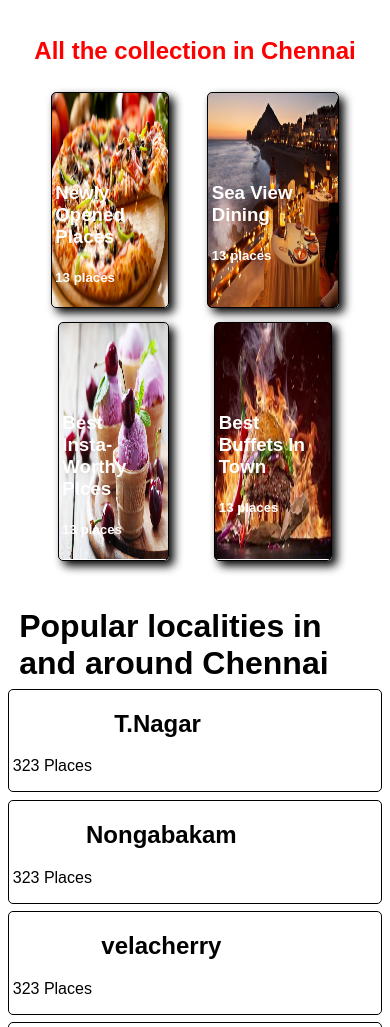
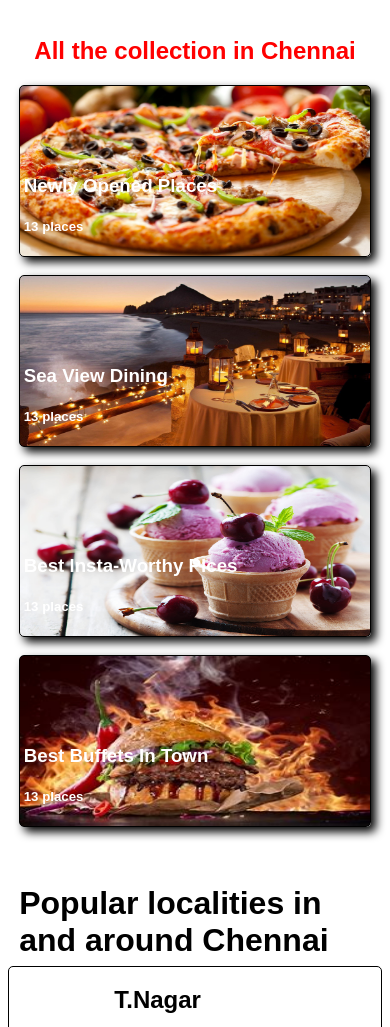
Before and after one commit to naveen556677/zomato, a plain HTML site: page index.html in a window 390 px wide. Shown: the part 1436-2463 px from the top of the page. Drawn offline with Linux system fonts and the light colour scheme.

Commit message:
Add files via upload

```diff
--- a/style.css
+++ b/style.css
@@ -189,14 +189,6 @@ input{
 
 }
 }
-@media only screen and (max-width:950px){
-	.one,.two,.three,.four{
-		margin: 2%;
-
-		flex-basis: 25%;
-
-}
-}
 .t,.no,.v{
 	border:1px solid black;
 	border-radius: 5px;
```
